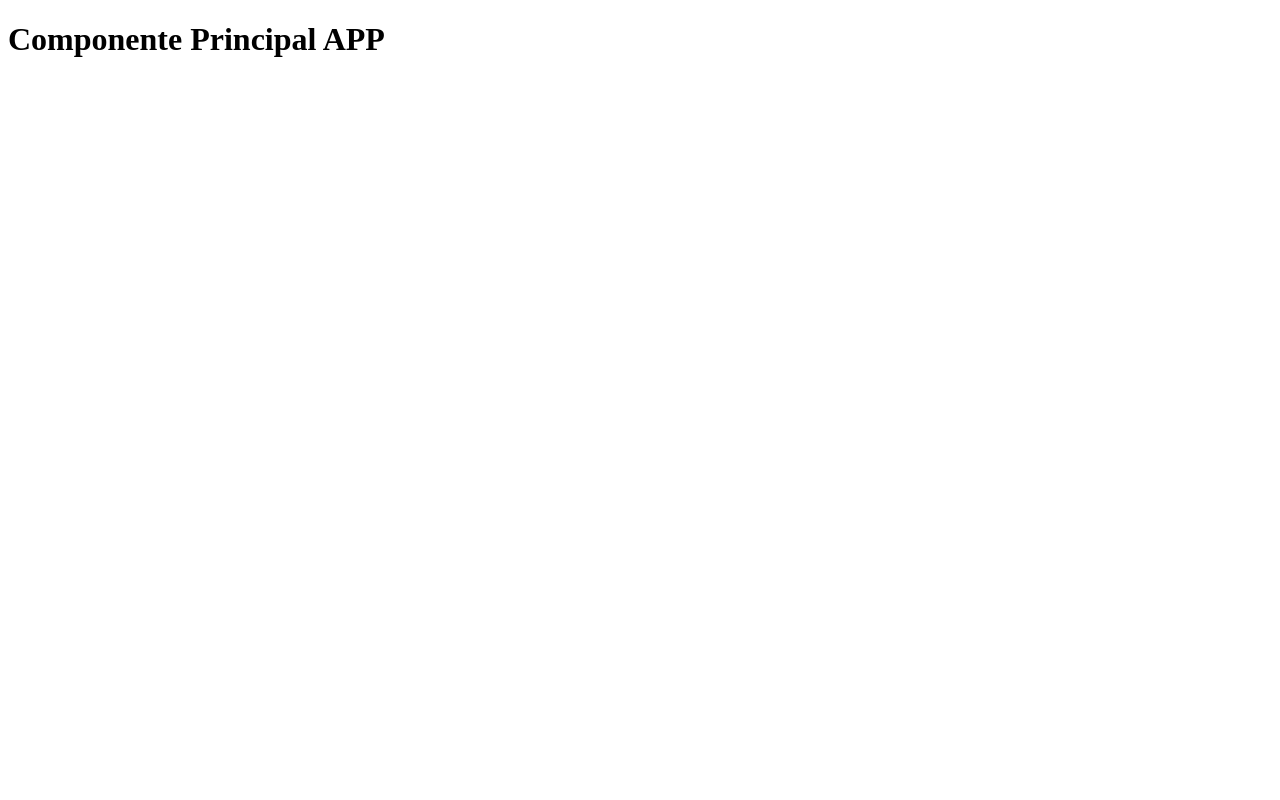
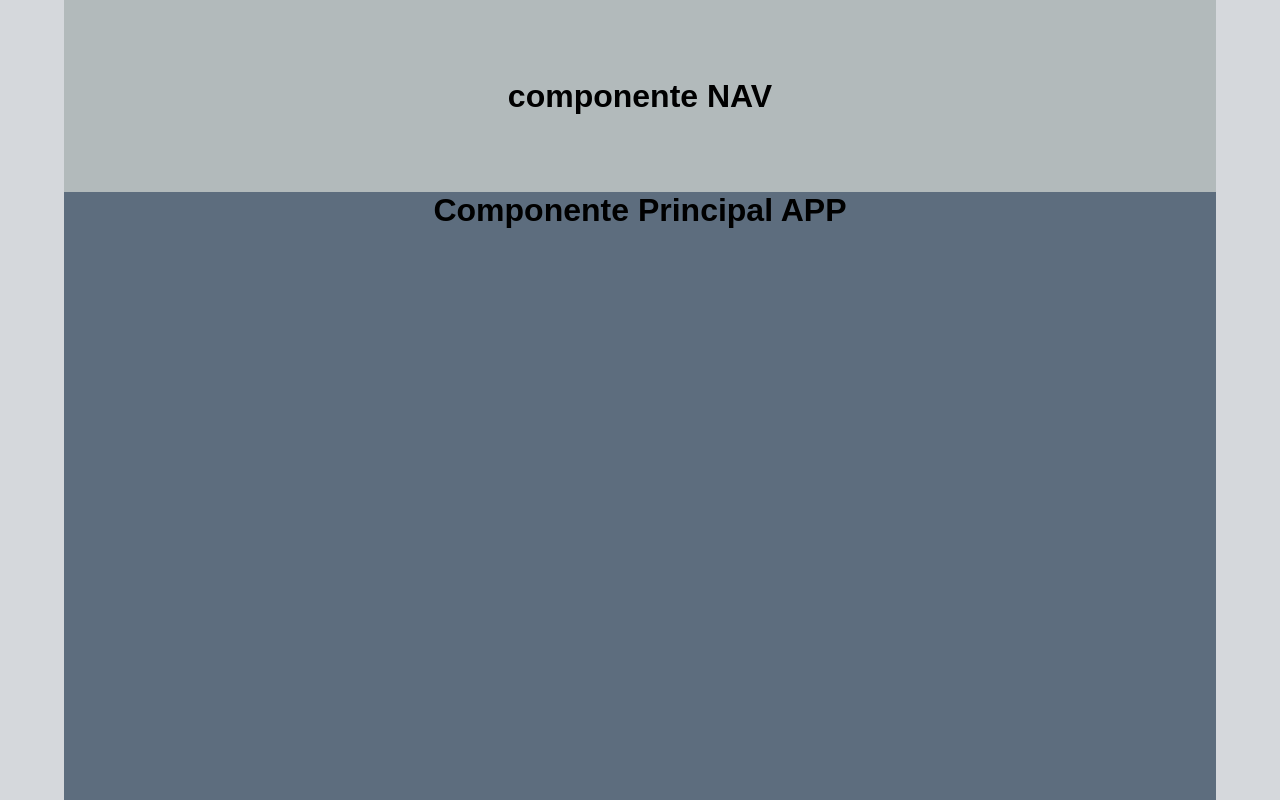
Before and after one commit to rgcandia/ecommerce-base, a React (Vite) app in the folder client/: page / in a window 1280 px wide. Shown: the top 800 px of the page. Built offline with nearby package versions, Linux system fonts and the light colour scheme.

Commit message:
se posiciona el Nav

```diff
--- a/client/src/App.jsx
+++ b/client/src/App.jsx
@@ -1,7 +1,9 @@
-
+import style from './style.module.css'
+import Nav from './components/Nav/Nav';
 function App (){
-    return(<>
+    return(<div className={style.app} >
+        <Nav/>
         <h1>Componente Principal  APP</h1>
-     </>)
+     </div>)
 }
 export default App;
--- a/client/src/components/Nav/Nav.jsx
+++ b/client/src/components/Nav/Nav.jsx
@@ -0,0 +1,6 @@
+ import style from "./Nav.module.css"
+ export default function Nav(){
+    return (<div className={style.nav}>
+    <h1 >componente NAV</h1>
+    </div>);
+ }
--- /dev/null
+++ b/client/src/components/Nav/Nav.module.css
@@ -0,0 +1,7 @@
+.nav{
+height: 15%;
+background-color:#b2babb  ;
+display: flex;
+align-items: center;
+justify-content: center;
+}
--- /dev/null
+++ b/client/src/style.module.css
@@ -0,0 +1,25 @@
+/* Reset extendido más robusto */
+*,
+*::before,
+*::after {
+  box-sizing: border-box;
+  margin: 0;
+  padding: 0;
+}
+
+html, body {
+  height: 100%;
+  font-family: Arial, sans-serif;
+  background-color:#d5d8dc;
+  color: #000;
+  display: flex;
+  justify-content: center;
+}
+
+
+.app{
+    background-color:#5d6d7e ;
+    width: 90vw;
+    height:100vw;
+    text-align: center;
+}
```
